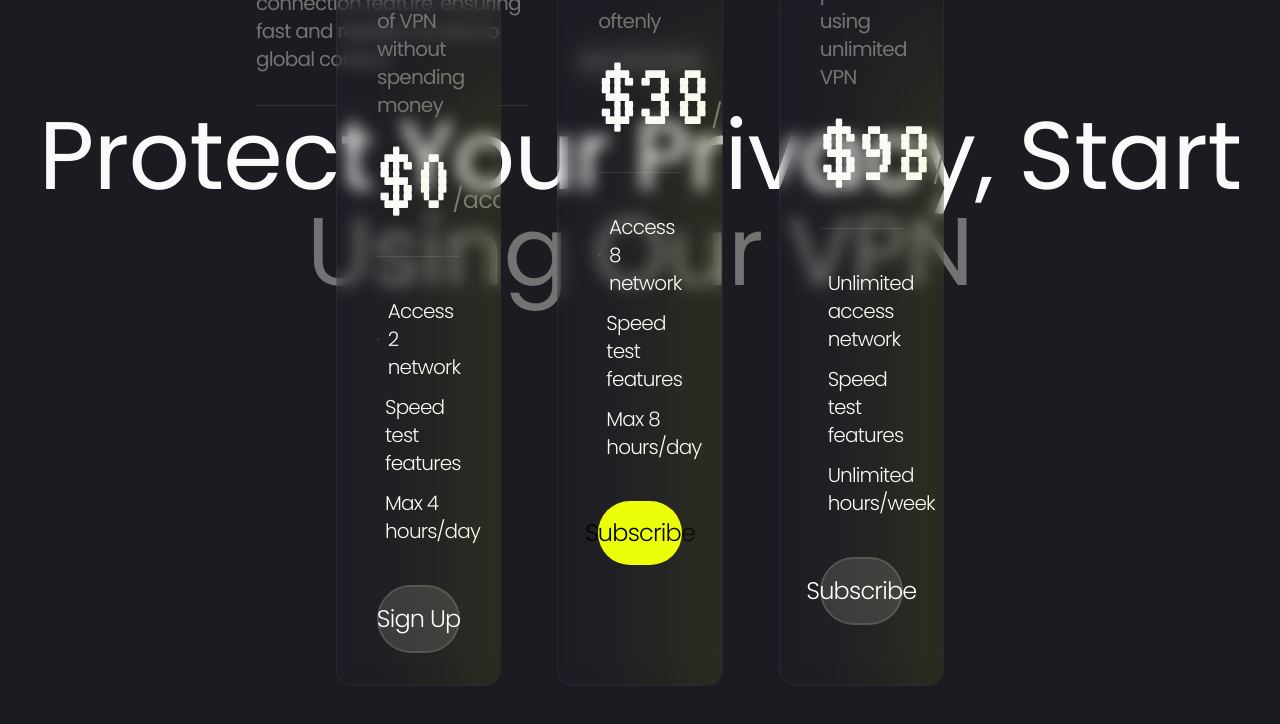
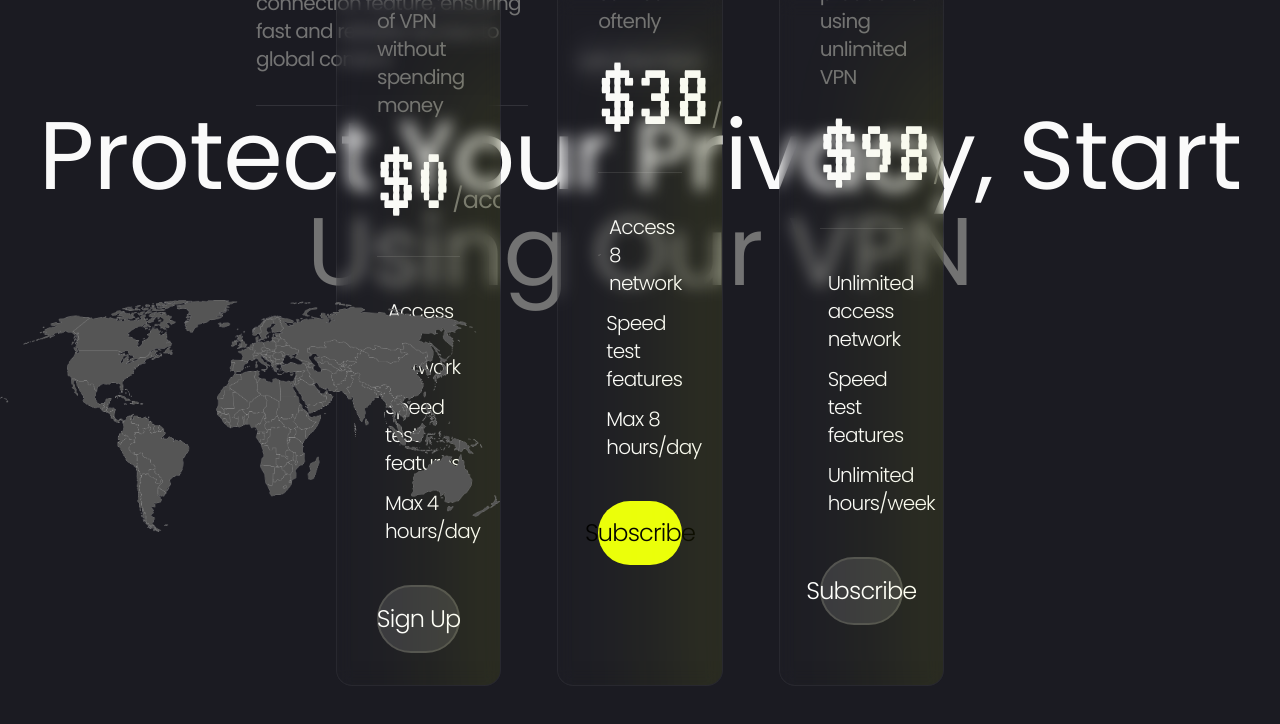
Before and after one commit to stingbulker/yuvraj-vpn, a Next.js app: page / in a window 1280 px wide. Shown: the part 4088-4812 px from the top of the page. Built offline with nearby package versions, Linux system fonts and the light colour scheme.

Commit message:
modified:   app/components/Footer.tsx 	modified:   app/page.tsx

```diff
--- a/app/components/Footer.tsx
+++ b/app/components/Footer.tsx
@@ -1,5 +1,6 @@
 import { Badge } from "@/components/ui/badge";
 import { Button } from "@/components/ui/button";
+import Image from "next/image";
 import React from "react";
 
 const Footer = () => {
@@ -7,17 +8,19 @@ const Footer = () => {
     <div className="flex h-screen w-full flex-col py-20">
       <div className="flex flex-col items-center justify-center gap-6">
         <Badge>Let's Start Now</Badge>
-        <div className="text-center text-8xl">Protect Your Privacy, Start
+        <div className="text-center text-8xl">
+          Protect Your Privacy, Start
           <div className="text-secondary-foreground">Using Our VPN</div>
         </div>
-        {/* <Button
+      </div>
+      <Image className="grayscale" src={`/worldMap.png`} width={500} height={500} alt="" />
+      {/* <Button
             size={"lg"}
             className=" py-4 text-2xl"
             variant="yellow"
           >
             Get Started
           </Button> */}
-      </div>
     </div>
   );
 };
--- a/app/page.tsx
+++ b/app/page.tsx
@@ -8,7 +8,7 @@ import Pricing from "./components/Pricing";
 
 export default function Home() {
   return (
-    <div className="h-[700vh] bg-background">
+    <div className="bg-background">
       <Navbar />
       <Header />
       <Advantages />
```
